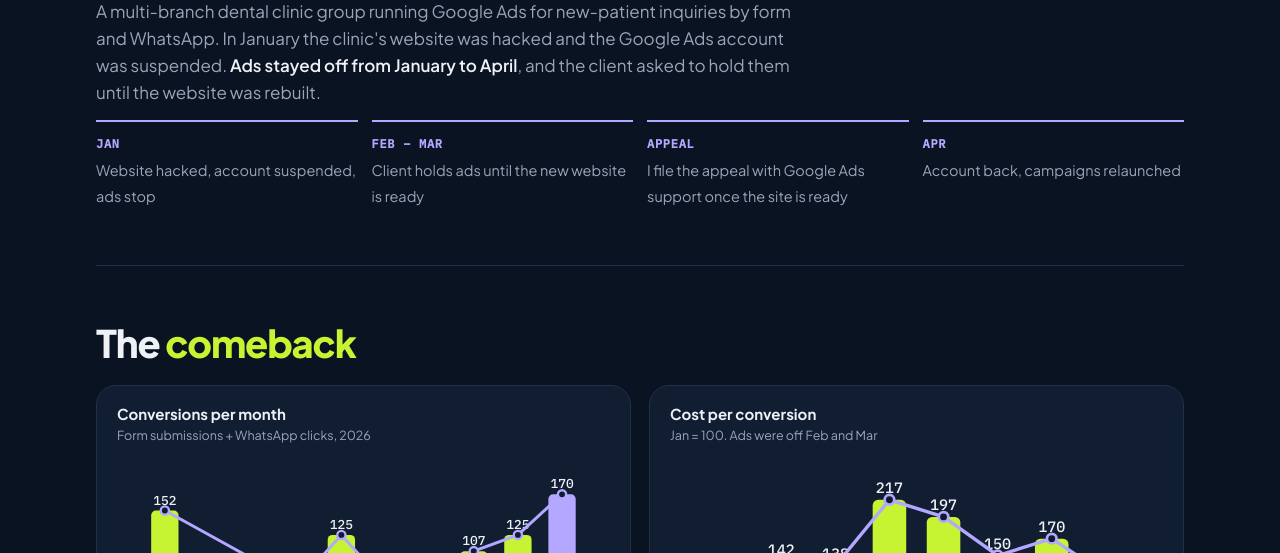
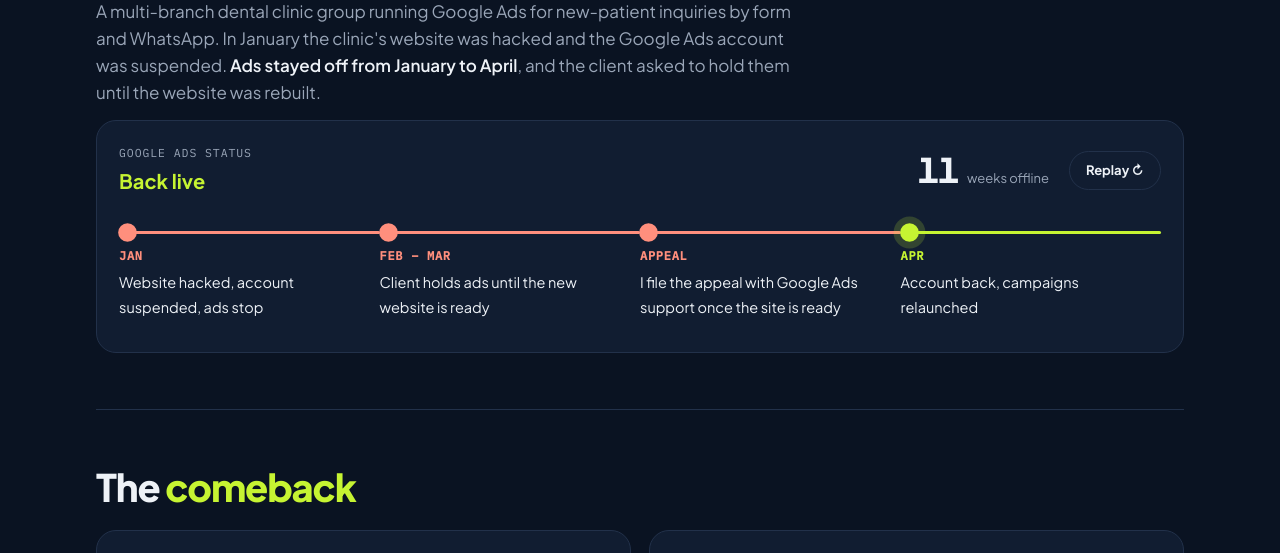
Before and after one commit to furqonashr/furqonashari, a plain HTML site: page dental.html in a window 1280 px wide. Shown: the part 718-1271 px from the top of the page. Drawn offline with Linux system fonts and the light colour scheme.

Commit message:
Update Porto

```diff
--- a/dental.html
+++ b/dental.html
@@ -282,6 +282,33 @@ footer .wrap{padding-block:0 40px;font-size:13px;color:var(--muted)}
 @media (prefers-reduced-motion:reduce){.yrs{animation:none}.card:hover,.pill:hover{transform:none}}
 </style>
 <style>
+.tlx{background:var(--surface);border:1px solid var(--line);border-radius:20px;padding:22px 22px 24px;margin-top:8px}
+.tlx-head{display:flex;align-items:center;gap:20px;flex-wrap:wrap;margin-bottom:26px}
+.tlx-head small{display:block;font-family:var(--font-mono);font-size:11.5px;letter-spacing:.08em;text-transform:uppercase;color:var(--muted);margin-bottom:2px}
+.tlx-head strong{font-size:20px;color:#ff8f7d;transition:color .4s}
+.tlx.live .tlx-head strong{color:var(--lime)}
+.tlx-wk{display:flex;align-items:baseline;gap:8px;margin-left:auto}
+.tlx-wk b{font-size:34px;font-weight:800;color:var(--ink);font-variant-numeric:tabular-nums}
+.tlx-wk span{font-size:13px;color:var(--muted)}
+.tlx-btn{font:inherit;font-size:13px;font-weight:700;color:var(--ink);background:transparent;border:1px solid var(--line);border-radius:999px;padding:8px 16px;cursor:pointer;transition:border-color .2s,transform .2s}
+.tlx-btn:hover{border-color:var(--lav);transform:translateY(-1px)}
+.tlx-steps{list-style:none;margin:0;padding:0;display:grid;grid-template-columns:repeat(4,1fr);gap:0}
+@media(max-width:800px){.tlx-steps{grid-template-columns:1fr 1fr;row-gap:26px}.tlx-wk{margin-left:0}}
+.tlx-steps li{position:relative;padding:22px 14px 8px 0;cursor:default;outline:none;--p:0;--c:#ff8f7d}
+.tlx-steps li.on{--c:var(--lime)}
+.tlx-steps li::before{content:"";position:absolute;left:0;right:0;top:7px;height:3px;border-radius:3px;background:var(--line)}
+.tlx-steps li::after{content:"";position:absolute;left:0;top:7px;height:3px;border-radius:3px;width:calc(var(--p)*100%);background:var(--c)}
+.tlx-steps li em{position:absolute;left:0;top:0;width:17px;height:17px;border-radius:50%;background:var(--bg);border:3px solid var(--line);z-index:2;transition:border-color .3s,background .3s,transform .3s}
+.tlx-steps li.lit em{border-color:var(--c);background:var(--c);transform:scale(1.1)}
+.tlx-steps li.on.lit em{box-shadow:0 0 0 6px rgb(198 244 50 / .18)}
+.tlx-steps li b{display:block;font-family:var(--font-mono);font-size:12px;letter-spacing:.06em;text-transform:uppercase;color:var(--muted);margin-bottom:4px;transition:color .3s}
+.tlx-steps li.lit b{color:var(--c)}
+.tlx-steps li span{font-size:14.5px;color:var(--muted);transition:color .3s}
+.tlx-steps li.lit span{color:var(--ink)}
+.tlx-steps li:hover,.tlx-steps li:focus-visible{transform:translateY(-3px)}
+.tlx-steps li{transition:transform .25s}
+.tlx-steps li:hover span,.tlx-steps li:focus-visible span{color:var(--ink)}
+
 .chero .wrap{padding-block:56px 40px;display:flex;flex-direction:column;gap:18px;max-width:1120px}
 .chero h1{font-size:clamp(36px,5.6vw,68px);font-weight:800;letter-spacing:-.035em;max-width:16em}
 .chero h1 em{font-style:normal;color:var(--lime)}
@@ -350,7 +377,7 @@ footer .wrap{padding-block:0 40px;font-size:13px;color:var(--muted)}
 <div class="wrap">
 <section class="sec"><h2>The <em>challenge</em></h2><div class="prose">
 <p>A multi-branch dental clinic group running Google Ads for new-patient inquiries by form and WhatsApp. In January the clinic's website was hacked and the Google Ads account was suspended. <strong>Ads stayed off from January to April</strong>, and the client asked to hold them until the website was rebuilt.</p></div>
-<div class="tl"><div><b>Jan</b><span>Website hacked, account suspended, ads stop</span></div><div><b>Feb &ndash; Mar</b><span>Client holds ads until the new website is ready</span></div><div><b>Appeal</b><span>I file the appeal with Google Ads support once the site is ready</span></div><div><b>Apr</b><span>Account back, campaigns relaunched</span></div></div></section>
+<div class="tlx" id="tlx"><div class="tlx-head"><div><small>Google Ads status</small><strong id="tlState">Ads offline</strong></div><div class="tlx-wk"><b id="tlWk">0</b><span>weeks offline</span></div><button type="button" id="tlReplay" class="tlx-btn">Replay &#8635;</button></div><ol class="tlx-steps"><li tabindex="0" class="off"><em></em><b>Jan</b><span>Website hacked, account suspended, ads stop</span></li><li tabindex="0" class="off"><em></em><b>Feb &ndash; Mar</b><span>Client holds ads until the new website is ready</span></li><li tabindex="0" class="off"><em></em><b>Appeal</b><span>I file the appeal with Google Ads support once the site is ready</span></li><li tabindex="0" class="on"><em></em><b>Apr</b><span>Account back, campaigns relaunched</span></li></ol></div></section>
 
 <section class="sec"><h2>The <em>comeback</em></h2>
 <div class="charts">
@@ -383,6 +410,12 @@ function show(el){var t=el.getAttribute("data-tip");if(!t)return;tip.textContent
 function hide(){tip.classList.remove("on")}
 [].forEach.call(document.querySelectorAll("rect.bar"),function(el){el.addEventListener("mouseenter",function(){show(el)});el.addEventListener("mouseleave",hide);el.addEventListener("focus",function(){show(el)});el.addEventListener("blur",hide);el.addEventListener("click",function(){show(el)})});
 addEventListener("scroll",hide,{passive:true});
+(function(){var x=document.getElementById("tlx");if(!x)return;var lis=[].slice.call(x.querySelectorAll("li")),st=document.getElementById("tlState"),wk=document.getElementById("tlWk"),rp=document.getElementById("tlReplay"),ov=null;function cl(v){return v<0?0:v>1?1:v}
+function draw(q){var f=q*4;lis.forEach(function(li,i){var p=cl(f-i+0.15);li.style.setProperty("--p",cl(f-i));li.classList.toggle("lit",p>0&&(i===0?f>0:f>i-0.15))});var off=cl(f/3),live=f>=3.6;x.classList.toggle("live",live);st.textContent=live?"Back live":"Ads offline";wk.textContent=live?"11":Math.round(11*off)}
+function sc(){if(ov!==null)return;if(r){draw(1);return}var b=x.getBoundingClientRect(),vh=innerHeight||800,s0=vh*.85,e0=Math.max(vh*.45-b.height/2,vh*.05);draw(cl((s0-b.top)/(s0-e0)))}
+var tk=false;addEventListener("scroll",function(){if(tk)return;tk=true;requestAnimationFrame(function(){tk=false;sc()})},{passive:true});addEventListener("resize",sc);sc();
+if(rp)rp.addEventListener("click",function(){if(r){draw(1);return}var t0=null;ov=0;draw(0);(function f(ts){if(!t0)t0=ts;var k=Math.min(1,(ts-t0)/3800);ov=k;draw(k);if(k<1)requestAnimationFrame(f);else{ov=null}})(performance.now())})})();
+
 (function(){var ns="http://www.w3.org/2000/svg";function cl(x){return x<0?0:x>1?1:x}
 var cs=[].slice.call(document.querySelectorAll(".chart")).map(function(c){var svg=c.querySelector("svg"),bars=[].slice.call(c.querySelectorAll("rect.bar"));if(!bars.length)return null;
 var vs=[].slice.call(c.querySelectorAll("text.v")),pts=bars.map(function(b){return{x:+b.getAttribute("x")+ +b.getAttribute("width")/2,y:+b.getAttribute("y")}});
```
Also changed, not shown: index.html (+1 -1 lines).
